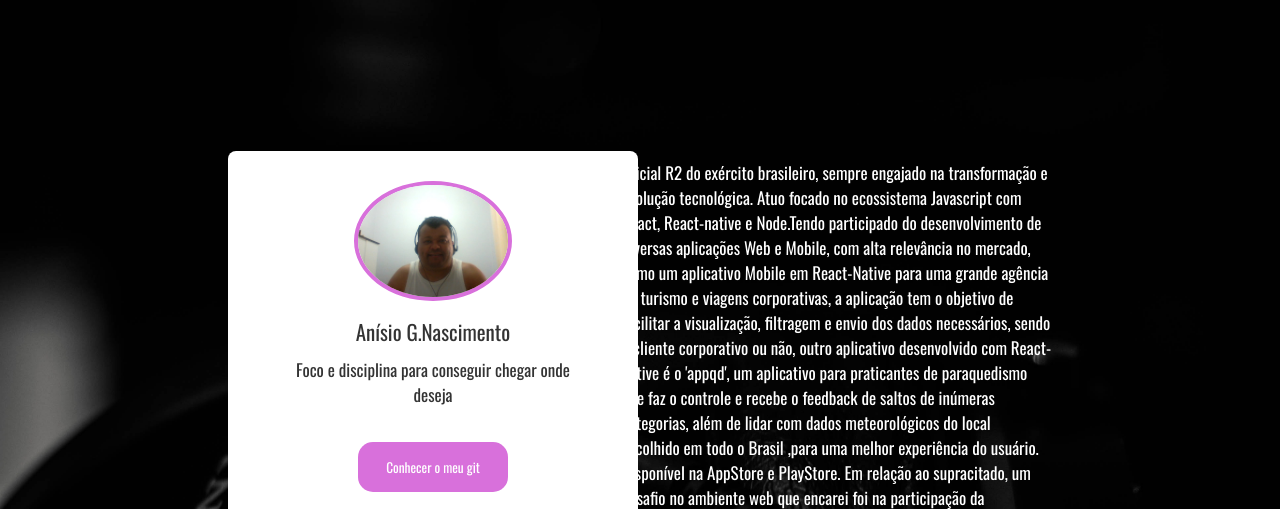
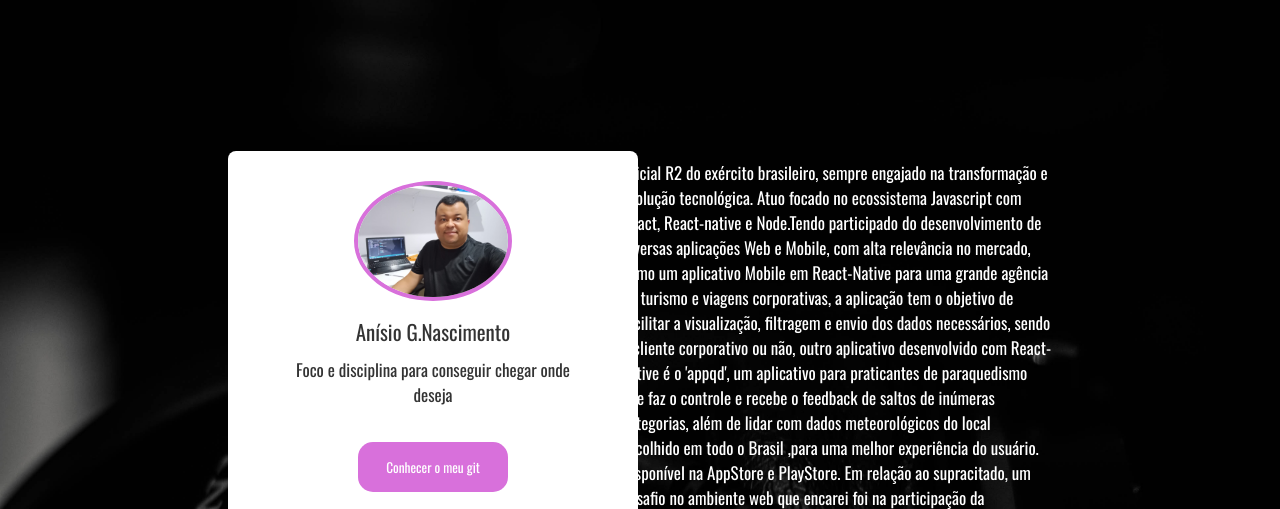
Before and after one commit to anisionascimento/meu-Repositorio, a plain HTML site: page index.html in a window 1280 px wide. Shown: the part 813-1322 px from the top of the page. Drawn offline with nearby package versions, Linux system fonts and the light colour scheme.

Commit message:
atualização da foto

```diff
--- a/index.html
+++ b/index.html
@@ -30,7 +30,7 @@
         <div class="profile-container">
             <div class="profile-content">
                 <div class="profile-card">
-                    <img class="profile-image" src="minha-foto.jpg">
+                    <img class="profile-image" src="perfil.jpg">
                     <span class="name-text">Anísio G.Nascimento</span>
 
                     <span class="profile-text">Foco e disciplina
```
Also changed, not shown: perfil.jpg (added).
